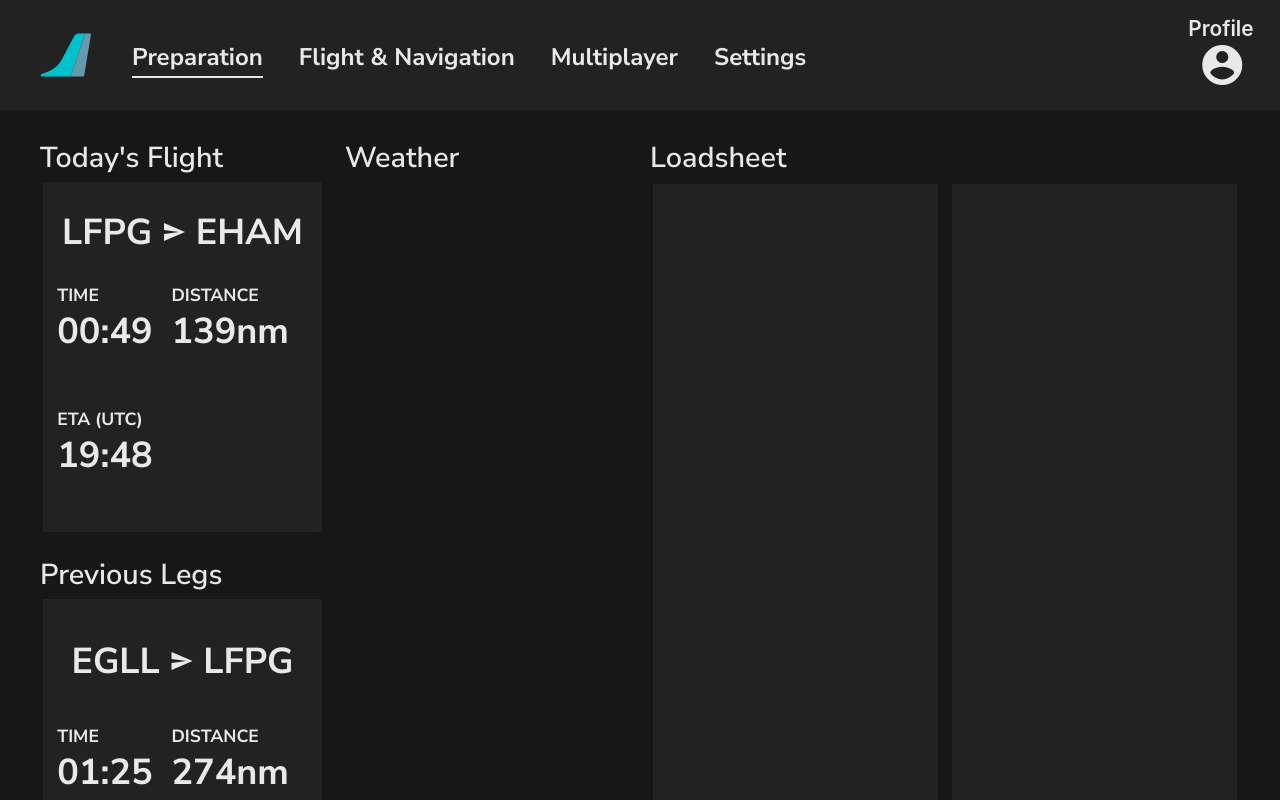
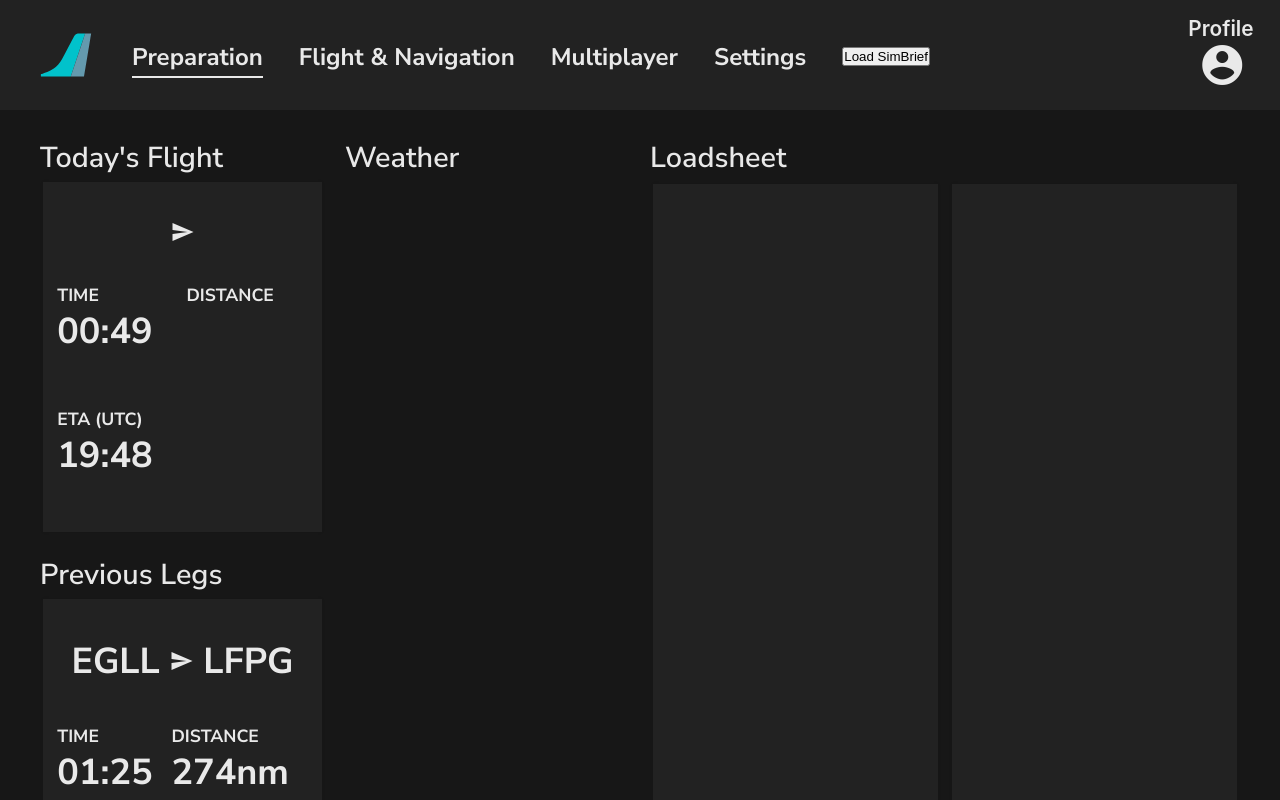
Before and after one commit to flybywiresim/efb, a React (Create React App) app: page / in a window 1280 px wide. Shown: the top 800 px of the page. Built offline with nearby package versions, Linux system fonts and the light colour scheme; no server answers.

Commit message:
Added first iteration of simbrief integration.

```diff
--- a/src/App.tsx
+++ b/src/App.tsx
@@ -9,6 +9,7 @@ import Toolbar from "./toolbar/Toolbar";
 import PreparationWidgets from "./preparationWidget/PreparationWidget";
 import Settings from "./settings/Settings";
 import Profile from "./profile/Profile";
+import { getSimbriefData, ISimbriefData } from './simbriefApi';
 
 import './App.scss';
 import './toolbar/Toolbar.scss';
@@ -21,25 +22,51 @@ type AppProps = {};
 type AppState = {
     departingAirport: string;
     arrivingAirport: string;
+    flightDistance: string;
+    simbriefUsername: string | undefined;
 };
 
 class App extends React.Component<AppProps, AppState> {
+    constructor(props: AppProps) {
+        super(props);
+
+        this.fetchSimbriefData = this.fetchSimbriefData.bind(this);
+    }
+
     state: AppState = {
-        departingAirport: "LFPG",
-        arrivingAirport: "EHAM",
+        departingAirport: "",
+        arrivingAirport: "",
+        flightDistance: "",
+        simbriefUsername: "Legitness101"
+    }
+
+    async fetchSimbriefData() {
+        if (!this.state.simbriefUsername) {
+            return;
+        }
+
+        console.log("Fetching simbriefData");
+        const simbriefData = await getSimbriefData(this.state.simbriefUsername);
+        console.info(simbriefData);
+        this.setState({
+            departingAirport: simbriefData.origin.icao,
+            arrivingAirport: simbriefData.destination.icao,
+            flightDistance: simbriefData.distance
+        });
     }
 
     render() {
         return (
             <Router>
                 <div className="App">
-                    <Toolbar />
+                    <Toolbar fetchSimbrief={this.fetchSimbriefData} />
                 </div>
                 <Switch>
                     <Route path="/preparation">
                         <PreparationWidgets
                             departingAirport={this.state.departingAirport}
                             arrivingAirport={this.state.arrivingAirport}
+                            flightDistance={this.state.flightDistance}
                         />
                     </Route>
                     <Route path="/flight-navigation">
@@ -56,12 +83,13 @@ class App extends React.Component<AppProps, AppState> {
                         </div>
                     </Route>
                     <Route path="/profile">
-                        <Profile nickname="AtomicLiquid" username="atomic" />
+                        <Profile displayname="atomic" />
                     </Route>
                     <Route path="/">
                         <PreparationWidgets
                             departingAirport={this.state.departingAirport}
                             arrivingAirport={this.state.arrivingAirport}
+                            flightDistance={this.state.flightDistance}
                         />
                     </Route>
                 </Switch>
--- a/src/preparationWidget/PreparationWidget.tsx
+++ b/src/preparationWidget/PreparationWidget.tsx
@@ -6,6 +6,7 @@ import NXApi from './NXApi';
 type PreparationWidgetsProps = {
     departingAirport: string,
     arrivingAirport: string,
+    flightDistance: string
 }
 
 type PreparationWidgetsState = {
@@ -48,7 +49,7 @@ class PreparationWidgets extends React.Component<PreparationWidgetsProps, Prepar
                     dep={this.props.departingAirport}
                     arr={this.props.arrivingAirport}
                     elapsedTime="00:49"
-                    distance="139nm"
+                    distance={this.props.flightDistance}
                     eta="19:48"
                 />
                 <FWidget
--- /dev/null
+++ b/src/simbriefApi/index.ts
@@ -0,0 +1,2 @@
+export * from './simbriefInterface';
+export * from './simbriefParser';
--- /dev/null
+++ b/src/simbriefApi/simbriefInterface.ts
@@ -0,0 +1,15 @@
+export interface ISimbriefData {
+    origin: IAirportInfo,
+    destination: IAirportInfo,
+    airline: string,
+    flightNumber: string,
+    initialAltitude: number,
+    costIndex: number,
+    route: string,
+    distance: string
+}
+
+interface IAirportInfo {
+    icao: string,
+    iata: string
+}
--- /dev/null
+++ b/src/simbriefApi/simbriefParser.ts
@@ -0,0 +1,54 @@
+import { ISimbriefData } from "./simbriefInterface";
+
+const simbriefApiUrl: URL = new URL("https://www.simbrief.com/api/xml.fetcher.php");
+const simbriefApiParams = simbriefApiUrl.searchParams;
+
+const getRequestData: RequestInit = {
+    headers: {
+        'Accept': 'application/json'
+    },
+    method: "GET"
+};
+
+export function getSimbriefData(simbriefUsername: string): ISimbriefData {
+    simbriefApiParams.append("username", simbriefUsername);
+    simbriefApiParams.append("json", "1");
+    simbriefApiUrl.search = simbriefApiParams.toString();
+
+    const simbriefData = fetch(simbriefApiUrl.toString(), getRequestData)
+        .then(res => res.json())
+        .then(
+            (result: any) => {
+                console.info(result);
+                return simbriefDataParser(result);
+            },
+            (error) => {
+                console.log("err");
+            }
+        );
+    //@ts-ignore
+    return simbriefData;
+}
+
+function simbriefDataParser(simbriefJson: any): ISimbriefData {
+    const general = simbriefJson.general;
+    const origin = simbriefJson.origin;
+    const destination = simbriefJson.destination;
+    const data: ISimbriefData = {
+        airline: general.icao_airline,
+        flightNumber: general.flight_number,
+        initialAltitude: general.initial_altitude,
+        costIndex: general.costindex,
+        route: general.route,
+        origin: {
+            iata: origin.iata_code,
+            icao: origin.icao_code
+        },
+        destination: {
+            iata: destination.iata_code,
+            icao: destination.icao_code
+        },
+        distance: general.air_distance + "nm"
+    };
+    return data;
+};
--- a/src/toolbar/Toolbar.tsx
+++ b/src/toolbar/Toolbar.tsx
@@ -4,7 +4,9 @@ import {
 } from 'react-router-dom';
 import logo from '../fbw.svg';
 
-type ToolbarProps = {};
+type ToolbarProps = {
+    fetchSimbrief: Function;
+};
 
 type ToolbarState = {
     activeIndex: number;
@@ -58,6 +60,12 @@ class Toolbar extends React.Component<ToolbarProps, ToolbarState> {
                     }
                 </div>
 
+                <div id="LoadSimbrief">
+                    <button onClick={() => this.props.fetchSimbrief()}>
+                        Load SimBrief
+                    </button>
+                </div>
+
                 <div id="ProfileToolbar">
                     <Link to="/profile">
                         <p>Profile</p>
```
Also changed, not shown: src/profile/Profile.tsx (added, +48 -0 lines).
